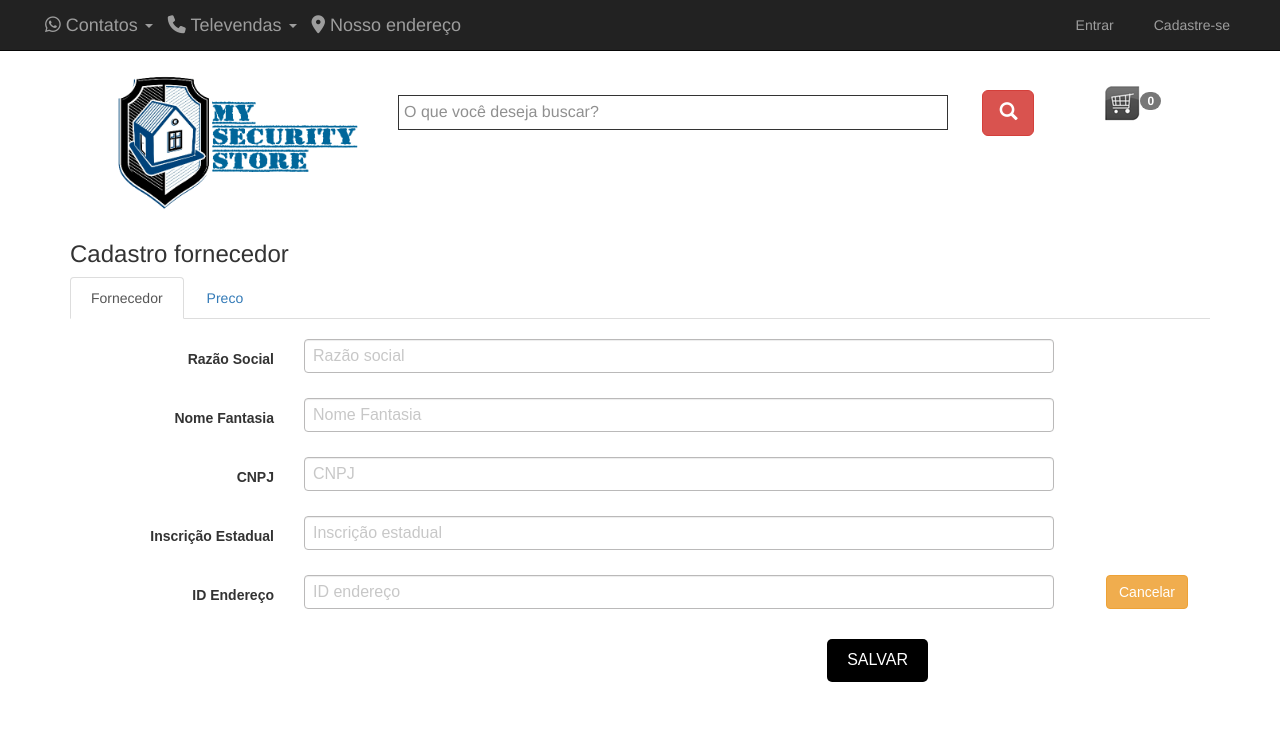
After one commit to wesleysilva059/MySecurityStore, a PHP site: page /cadastraFornecedores.php in a window 1280 px wide. The commit adds this page. Shown: the top 731 px of the page. Run offline with PHP 8.4, Linux system fonts and the light colour scheme; some libraries are stand-ins or nearby versions; some web fonts are replaced.

Commit message:
Implementações de fornecedor

```diff
--- a/MySecurityStore/admIndex.php
+++ b/MySecurityStore/admIndex.php
@@ -5,9 +5,9 @@
 	<div class="text-center">
 		<h3>Administrativo - Página inicial</h3>
 		<div class="btn-group" role="group">
-			<a href="listaprodutos.php" class="btn btn-primary">Cadastro de produtos</a>
-			<a href="listapessoas.php" class="btn btn-primary">Cadastro de produtos</a>
-			<a href="listapessoas.php" class="btn btn-primary">Cadastro de produtos</a>
+			<a href="mostraFornecedoresCadastrados.php" class="btn btn-primary">Cadastro de fornecedores</a>
+			<a href="mostraFabricantesCadastrados.php" class="btn btn-primary">Cadastro de fabricantes</a>
+			<a href="mostraProdutosCadastrados.php" class="btn btn-primary">Cadastro de produtos</a>
 			<a href="listapessoas.php" class="btn btn-primary">Cadastro de produtos</a>
 		</div>
 	</div>
--- /dev/null
+++ b/MySecurityStore/cadastraFornecedores.php
@@ -0,0 +1,98 @@
+<!-- Em desenvolvimento-->
+<?php
+
+	if (!isset($_GET["idfornecedor"])){
+		$idfornecedor = 0;
+	}
+	else{
+		$idfornecedor = $_GET["idfornecedor"];
+	}
+	if ($idfornecedor == 0){ // Novo Registro na tabela
+		$razaosocial = "";
+		$nomefantasia = "";
+		$cnpj = "";
+		$inscest = "";
+		$idendereco = "";
+	}
+	else{ // Alterar um Registro Existente da Tabela
+		// Busca os dados do BD
+		include("conexao.php");
+		function RetornaFornecedorPorId($idfornecedor){
+			$sql = "SELECT * FROM fornecedor, enderecos WHERE fornecedor.idfornecedor = ".$idfornecedor;
+			$conexao = AbreConexao();//abre a conexao com o BD
+			$resultado = $conexao->query($sql);
+			$conexao->close();//fecha a conexão com o BD
+			if(mysqli_num_rows($resultado) > 0){
+			$fornecedor = mysqli_fetch_array($resultado);
+			return $fornecedor;
+			}else{
+				return null;
+			}
+		}
+		// Retorna o registro de uma pessoa da tabela
+		$f = RetornaFornecedorPorId($idfornecedor);
+		// Verifica se retornou um registro
+		if ($f!= null){
+			$razaosocial = $f["razaosocial"];
+			$nomefantasia = $f["nomefantasia"];
+			$cnpj = $f["cnpj"];
+			$inscest = $f["inscest"];
+			$idendereco = $f["idendereco"];
+		}
+	}
+    include("topo.php");
+    include("menuSecundario.php");
+?>
+<div class="container theme-showcase" role="main">
+        <h3 class="form-signin-heading">Cadastro fornecedor</h3>
+        <div>
+            <ul class="nav nav-tabs" role="tablist">
+                <li role="presentation" class="active"><a href="#produto" aria-controls="produto" role="tab" data-toggle="tab">Fornecedor</a></li>
+                <li role="presentation"><a href="#produtopreco" aria-controls="produtopreco" role="tab" data-toggle="tab">Preco</a></li>
+            </ul>
+        </div>
+        <div class="formulario">
+        	<div class="tab-content">
+        		<div role="tabpanel" class="tab-pane active" id="produto">
+                    <div style="padding-top:20px;">
+                     	<form action="salvarFornecedor.php" method="POST">
+ 							<input type="hidden" name="idfornecedor" value="<?php echo $idfornecedor; ?>">
+ 								<div class="form-group row">
+ 									<label class="col-sm-2 col-form-label text-right" for="cRazao">Razão Social</label>
+ 										<div class="col-sm-8">
+ 											<input class="form-control"  type="text" name="txtRazaoSocial" id="cRazao" placeholder="Razão social" value="<?php echo $razaosocial; ?>">
+ 										</div>
+ 								</div>
+ 								<div class="form-group row">
+ 									<label class="col-sm-2 col-form-label text-right" for="classFant">Nome Fantasia</label>
+ 										<div class="col-sm-8">
+ 											<input class="form-control" type="text" name="txtNomeFantasia" id="cFant" placeholder="Nome Fantasia" value="<?php echo $nomefantasia; ?>">
+ 										</div>
+ 								</div>
+ 								<div class="form-group row">
+ 									<label class="col-sm-2 col-form-label text-right" for="cCnpj">CNPJ</label>
+ 										<div class="col-sm-8">
+ 											<input class="form-control" type="text" name="txtCNPJ" id="cCnpj" placeholder="CNPJ" value="<?php echo $cnpj; ?>">
+ 										</div>
+ 								</div>
+ 								<div class="form-group row">
+ 									<label class="col-sm-2 col-form-label text-right" for="cInscest">Inscrição Estadual</label>
+ 										<div class="col-sm-8">
+ 											<input class="form-control" type="text" name="txtInscEst" id="cInscest" placeholder="Inscrição estadual" value="<?php echo $inscest; ?>">
+ 										</div>
+ 								</div>
+ 								<div class="form-group row">
+ 									<label class="col-sm-2 col-form-label text-right" for="cIdEndereco">ID Endereço</label>
+ 										<div class="col-sm-8">
+ 											<input class="form-control"  type="text" name="txtIdEndereco" id="cIdEndereco" placeholder="ID endereço" value="<?php echo $idendereco; ?>">
+ 										</div>
+ 								<div class="text-center">
+ 									<input type="submit" class="btn btn-primary" value="Salvar" onclick="alert('Dados salvos com sucesso!');">
+ 										<a href="mostraFornecedoresCadastrados.php" class="btn btn-warning">Cancelar</a>
+ 								</div>
+ 						</form>
+                    </div>
+                </div>
+        	</div>
+        </div>
+</div>
--- a/MySecurityStore/cadastraProdutos.php
+++ b/MySecurityStore/cadastraProdutos.php
@@ -22,14 +22,14 @@
 	else{ // Alterar um Registro Existente da Tabela
 		// Busca os dados do BD
 		include("conexao.php");
-		function RetornaPessoaPorId($Codigo){
+		function RetornaprodutoPorId($Codigo){
 			$sql = "SELECT * FROM produtos,prodprecos,prodtecnologia,prodestoque,fabricantes,fornecedor WHERE produtos.Codigo = ".$Codigo;
 			$conexao = AbreConexao();//abre a conexao com o BD
 			$resultado = $conexao->query($sql);
 			$conexao->close();//fecha a conexão com o BD
 			if(mysqli_num_rows($resultado) > 0){
-			$pessoa = mysqli_fetch_array($resultado);
-			return $pessoa;
+			$produto = mysqli_fetch_array($resultado);
+			return $produto;
 			}else{
 				return null;
 			}
--- a/MySecurityStore/mostraProdutosCadastrados.php
+++ b/MySecurityStore/mostraProdutosCadastrados.php
@@ -50,8 +50,8 @@
 					<td><img class="tamanhofoto"
 					src="fotos/'.$produto['foto'].'"/></td>
 					<td><a href="foto.php?id='.$produto['Codigo'].'" class="btn btn sucess">foto</a>
-					<td><a href="formpessoa.php?id='.$produto['Codigo'].'"class="btn btn-primary">Alterar</a>
-					<a href="excluir.php?id='.$produto['Codigo'].'&foto='.$produto['foto'].'" class="btn btn-danger"
+					<td><a href="cadastraProdutos.php?id='.$produto['Codigo'].'"class="btn btn-primary">Alterar</a>
+					<a href="excluirProduto.php?id='.$produto['Codigo'].'&foto='.$produto['foto'].'" class="btn btn-danger"
 					onclick="return confirm(\'Deseja excluir?\');">Excluir</a>
 					</td>
 					</tr>';
```
Also changed, not shown: MySecurityStore/excluirProduto.php (added, +25 -0 lines), MySecurityStore/listapessoas.php (deleted, +0 -56 lines), MySecurityStore/mostraFornecedoresCadastrados.php (added, +58 -0 lines).
